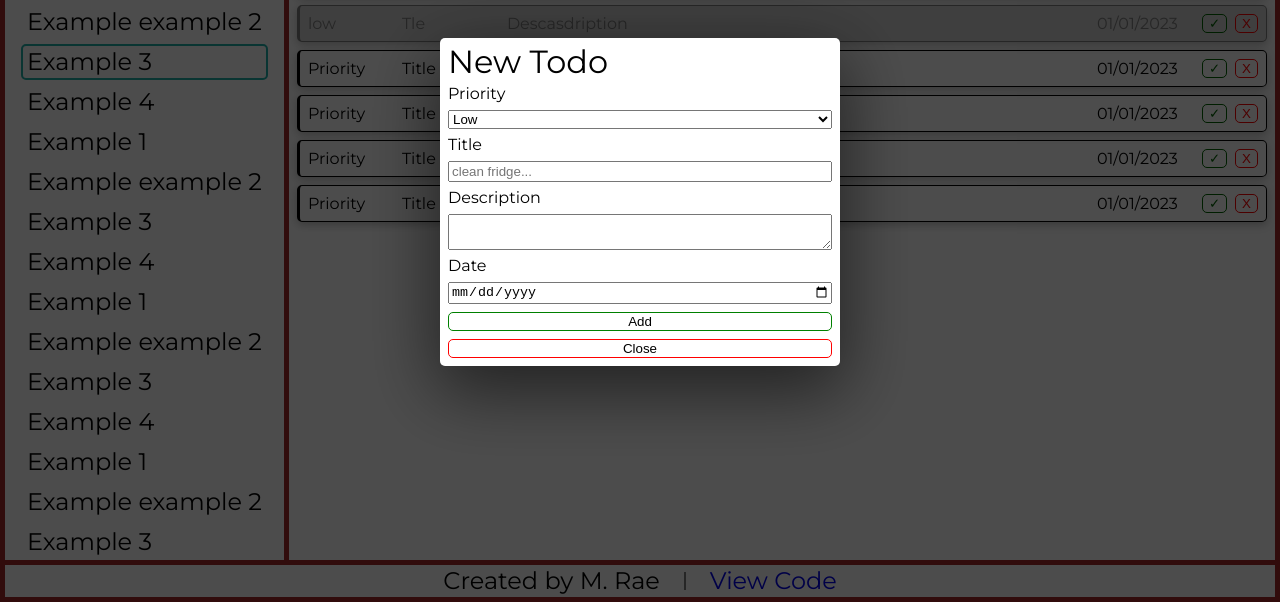
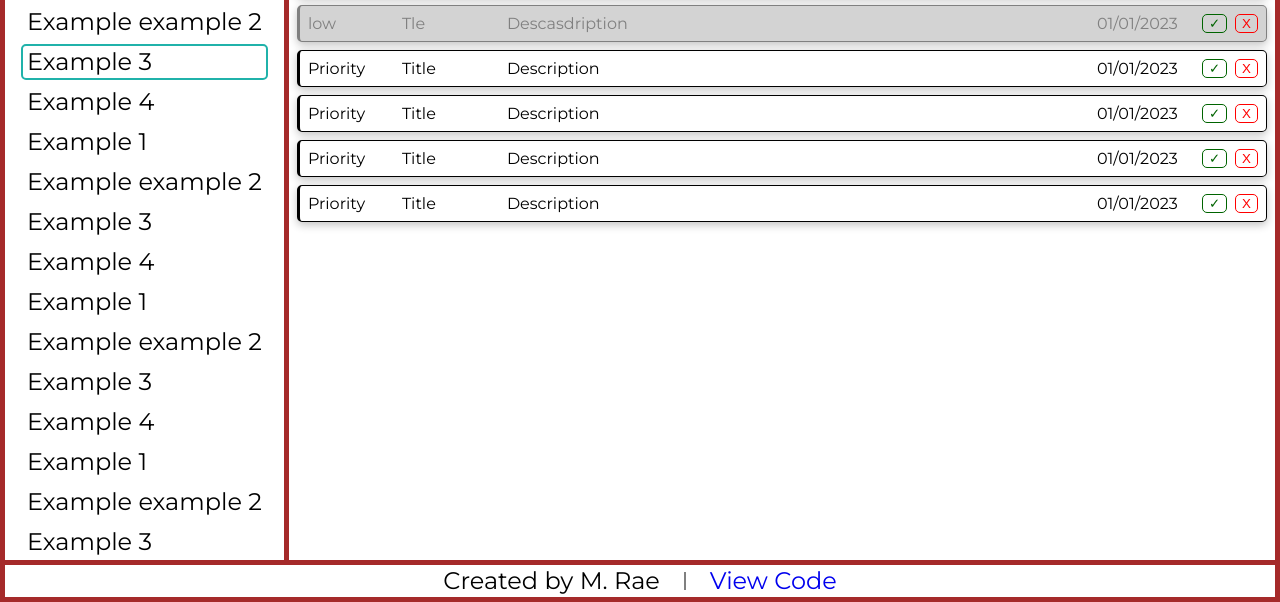
Before and after one commit to mattyjrae123/todo-list, a website built with webpack: page src/index.html in a window 1280 px wide. Shown: the part 198-800 px from the top of the page. Built offline with nearby package versions, Linux system fonts and the light colour scheme.

Commit message:
Hide modal elements by default

```diff
--- a/src/index.html
+++ b/src/index.html
@@ -90,7 +90,7 @@
     </footer>
   </div>
 
-  <div id="modal-bg"></div>
+  <div id="modal-bg" class="hidden"></div>
   <div class="modal-wrapper hidden">
     <form>
       <fieldset class="modal">
@@ -103,7 +103,7 @@
       </fieldset>
     </form>
   </div>
-  <div class="modal-wrapper">
+  <div class="modal-wrapper hidden">
     <form>
       <fieldset class="modal">
         <legend>New Todo</legend>
@@ -115,9 +115,9 @@
           <option value="high">High</option>
         </select>
         <label for="td-title">Title</label>
-        <input type="text" id="td-title" placeholder="clean fridge...">
+        <input type="text" id="td-title" placeholder="Clean fridge...">
         <label for="td-description">Description</label>
-        <textarea id="td-description"></textarea>
+        <textarea id="td-description" placeholder="Rinse with the garden hose.."></textarea>
         <label for="td-date">Date</label>
         <input type="date">
         <input type="button" value="Add" class="modal-add-btn">
```
